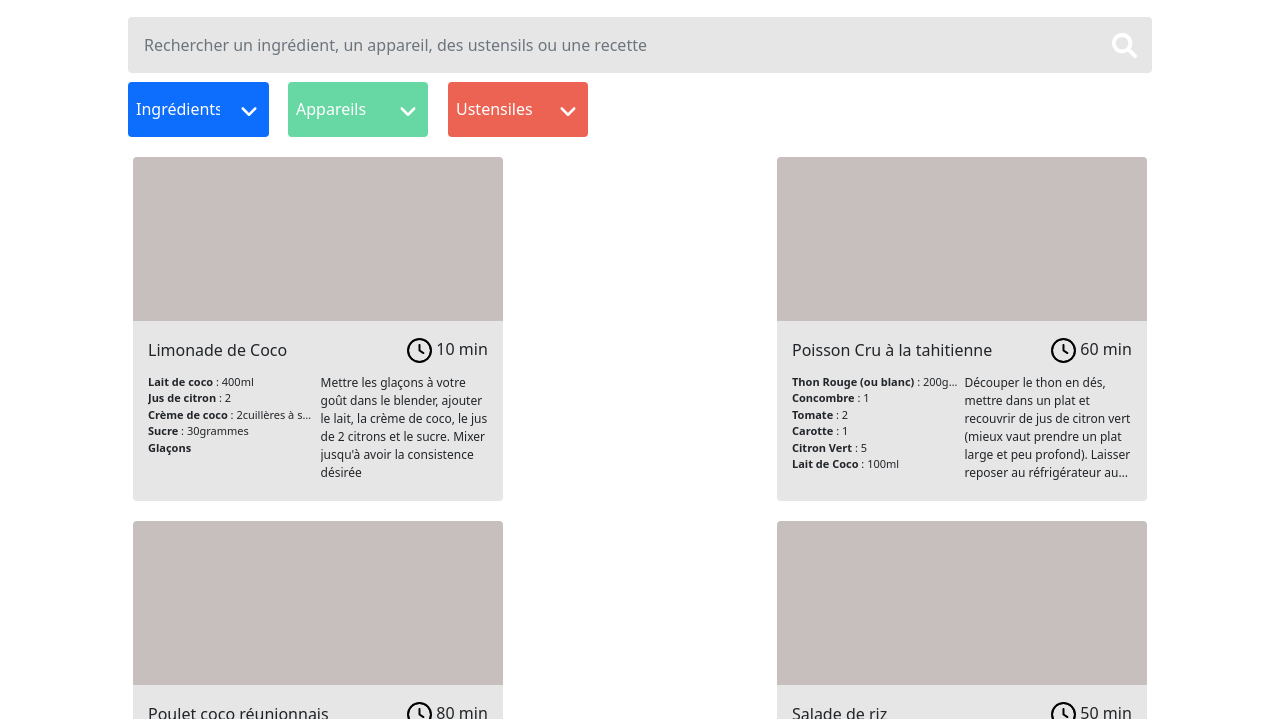
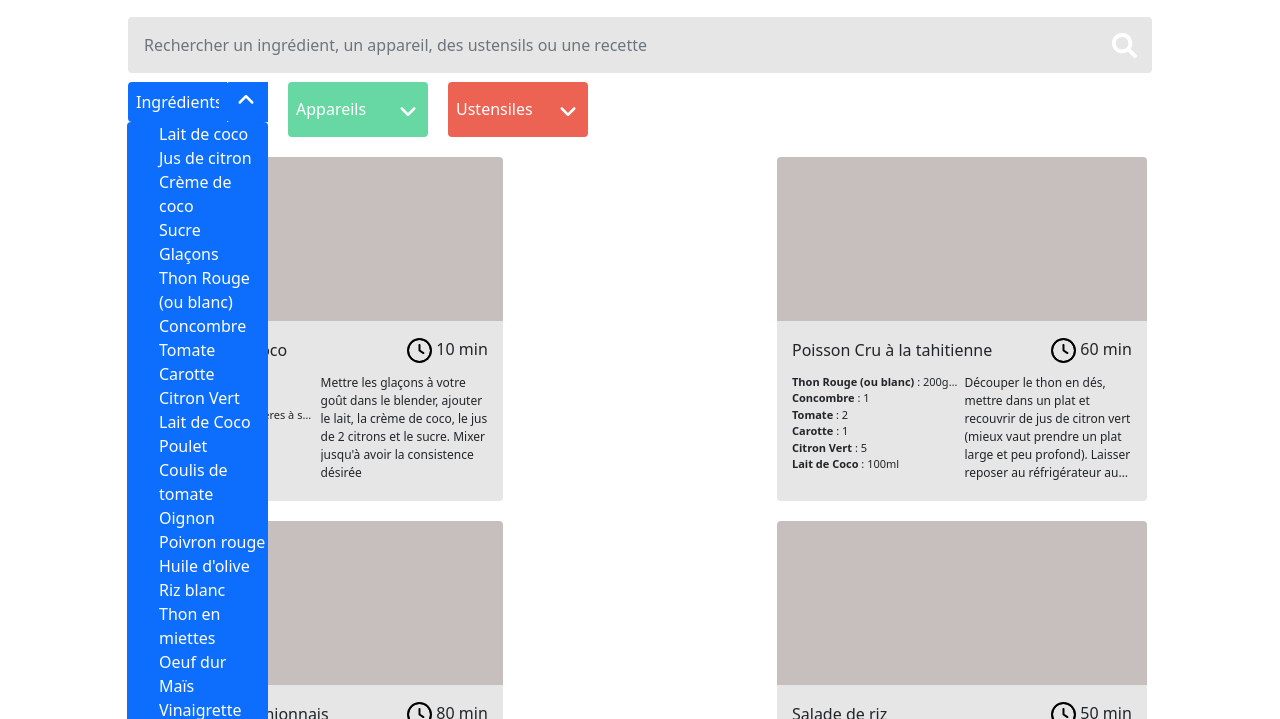
Before and after one commit to MarieRodiet/Les-Petits-Plats, a website with bundled scripts: page index.html in a window 1280 px wide. Both pictures are taken after a click on the button 248 px from the left and 188 px from the top of the page. Shown: the part 79-798 px from the top of the page. Built offline with nearby package versions, Linux system fonts and the light colour scheme.

Commit message:
stated select on ingredients

```diff
--- a/index.html
+++ b/index.html
@@ -34,17 +34,14 @@
                     placeholder="Ingrédients">
                 <button
                     class="shadow-none btn btn-primary s-search-btn h-auto h-auto rounded-end border-0 bg-primary text-white pl-3"
-                    id="ingredients" type="button">
+                    id="ingredients-btn" type="button">
                     <svg xmlns="http://www.w3.org/2000/svg" viewBox="0 0 384 512">
                         <!--! Font Awesome Pro 6.0.0 by @fontawesome - https://fontawesome.com License - https://fontawesome.com/license (Commercial License) Copyright 2022 Fonticons, Inc. -->
                         <path fill="currentColor"
                             d="M192 384c-8.188 0-16.38-3.125-22.62-9.375l-160-160c-12.5-12.5-12.5-32.75 0-45.25s32.75-12.5 45.25 0L192 306.8l137.4-137.4c12.5-12.5 32.75-12.5 45.25 0s12.5 32.75 0 45.25l-160 160C208.4 380.9 200.2 384 192 384z" />
                     </svg>
                 </button>
-                <nav>
-                    <ul id="ingredients-list" style="display: none">
-                    </ul>
-                </nav>
+                <nav id="ingredients-nav"></nav>
             </div>
 
             <div class="input-group" id="equipment-search">
--- a/scripts/Templates/listTemplate.js
+++ b/scripts/Templates/listTemplate.js
@@ -4,20 +4,16 @@ export default class ListTemplate {
     }
 
     createList() {
-        const ul = `<ul>
-            ${this.makeList()}
-        </ul>`;
-        ul.className = "scroll";
-        ul.setAttribute("role", "listbox");
-    }
-
-    makeList() {
+        const $ul = document.createElement("ul");
+        $ul.className = "bg-primary rounded scroll";
+        $ul.setAttribute("id", "ingredients-nav");
+        $ul.setAttribute("role", "listbox");
         let list = "";
-        this._ingredients.forEach(element => {
-            const item = `
-            <li role="option">${element}</li>`;
+        this._list.forEach((element) => {
+            const item = `<li class="list-unstyled text-white" role="option">${element}</li>`;
             list += item;
-        });
-        return list;
+        })
+        $ul.innerHTML = list;
+        return $ul;
     }
 }
--- a/scripts/page/index.js
+++ b/scripts/page/index.js
@@ -1,3 +1,4 @@
+import ListTemplate from "../Templates/listTemplate.js";
 import RecipeTemplate from "../Templates/RecipeTemplate.js";
 import Api from "./../api/api.js";
 
@@ -12,6 +13,8 @@ class App {
         this.$ingredientsList = document.querySelector("#ingredients-list");
 
         this.$recipeContainer = document.querySelector("#recipes-container");
+        this.$ingredientsNav = document.querySelector("#ingredients-nav");
+        this.$ingredientsBtn = document.querySelector("#ingredients-btn");
 
     }
 
@@ -81,11 +84,14 @@ class App {
     }
 
     handleIngredientInput() {
-        let events = ["keydown", "change"];
+        let events = ["keydown", "click"];
         events.forEach((element) => {
-            this.$ingredientInput.addEventListener(element, (event) => {
+            this.$ingredientsBtn.addEventListener(element, (event) => {
                 let input = event.target.value;
+                this.$ingredientsBtn.classList.add("rotate");
                 console.log("you clicked, or changed or pressed a key down" + input);
+                let Template = new ListTemplate(this.allIngredients);
+                this.$ingredientsNav.appendChild(Template.createList());
             })
         })
     }
--- a/styles/index.css
+++ b/styles/index.css
@@ -8,6 +8,7 @@
 
 body {
   width: 100%;
+  position: relative;
 }
 /*MOBILE HEADER*/
 header {
@@ -33,7 +34,6 @@ header {
 #main-input {
   background-color: #e6e6e6;
 }
-
 
 #main-search-btn {
   height: 55px;
@@ -78,7 +78,6 @@ header {
 #equipment-search input:focus,
 #ustenils-search input:focus {
   outline: none;
-
 }
 
 #ingredients-search input::placeholder,
@@ -97,6 +96,10 @@ header {
   height: 20px;
 }
 
+.rotate{
+  transform: rotate(180deg);
+}
+
 #equipment-search input,
 #equipment-search button {
   background-color: #67d8a4;
@@ -105,6 +108,19 @@ header {
 #ustensils-search input,
 #ustensils-search button {
   background-color: #ec6354;
+}
+
+#ingredients-list {
+  width: 250px;
+  position: absolute;
+  left: 0;
+  top: 50px;
+  z-index: 1;
+  display: none;
+}
+
+#ingredients-list li:hover {
+  color: blue;
 }
 
 /*RECIPES*/
```
